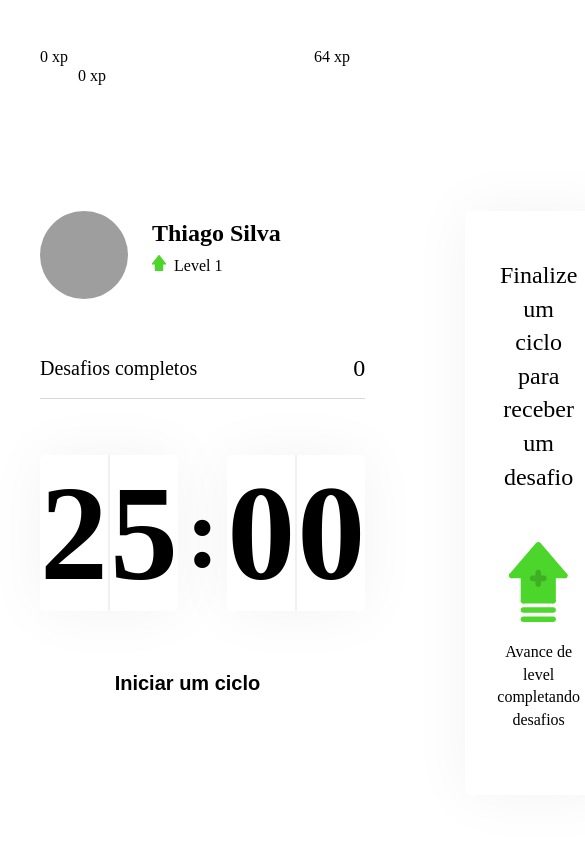
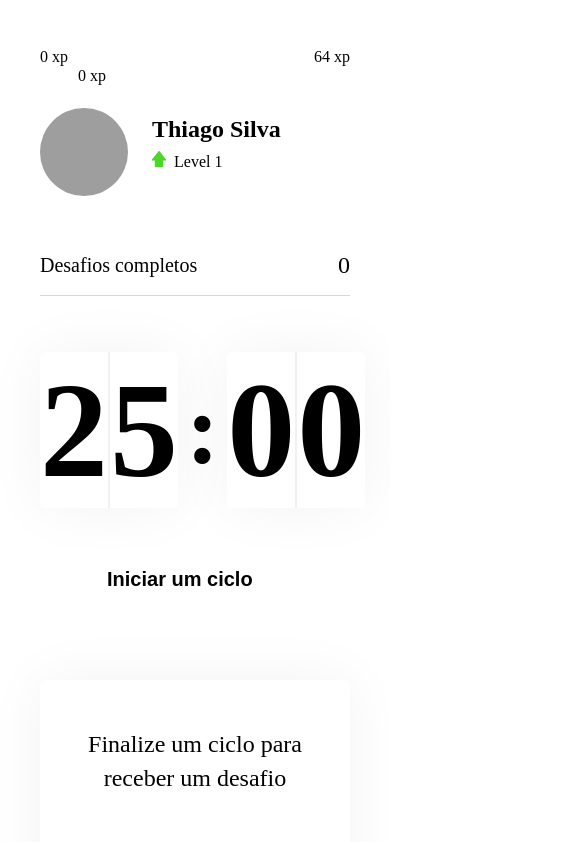
Before and after one commit to th1ag0-Zz/NLW-04-Move.it, a Next.js app: page / in a window 390 px wide. Shown: the top 842 px of the page, 585 px wide, since content can reach past the window. Built offline with nearby package versions, Linux system fonts and the light colour scheme; grey boxes are pictures that could not be loaded.

Commit message:
:tada: resposnive final :tada:

```diff
--- a/src/styles/components/ExperienceBar.module.css
+++ b/src/styles/components/ExperienceBar.module.css
@@ -35,3 +35,9 @@ span.currentExperience {
     margin-bottom: 2.6rem;
   }
 }
+
+@media (max-width: 768px) {
+  .experienceBar {
+    margin-bottom: 2.6rem;
+  }
+}
--- a/src/styles/pages/Home.module.css
+++ b/src/styles/pages/Home.module.css
@@ -14,3 +14,19 @@
   gap: 6.25rem;
   align-content: center;
 }
+
+@media (max-width: 768px) {
+  .container {
+    max-width: 480px;
+  }
+
+  .container section {
+    display: flex;
+    flex-direction: column;
+    gap: 3.8rem;
+  }
+
+  .container section > div:last-child {
+    margin-bottom: 2rem;
+  }
+}
```
